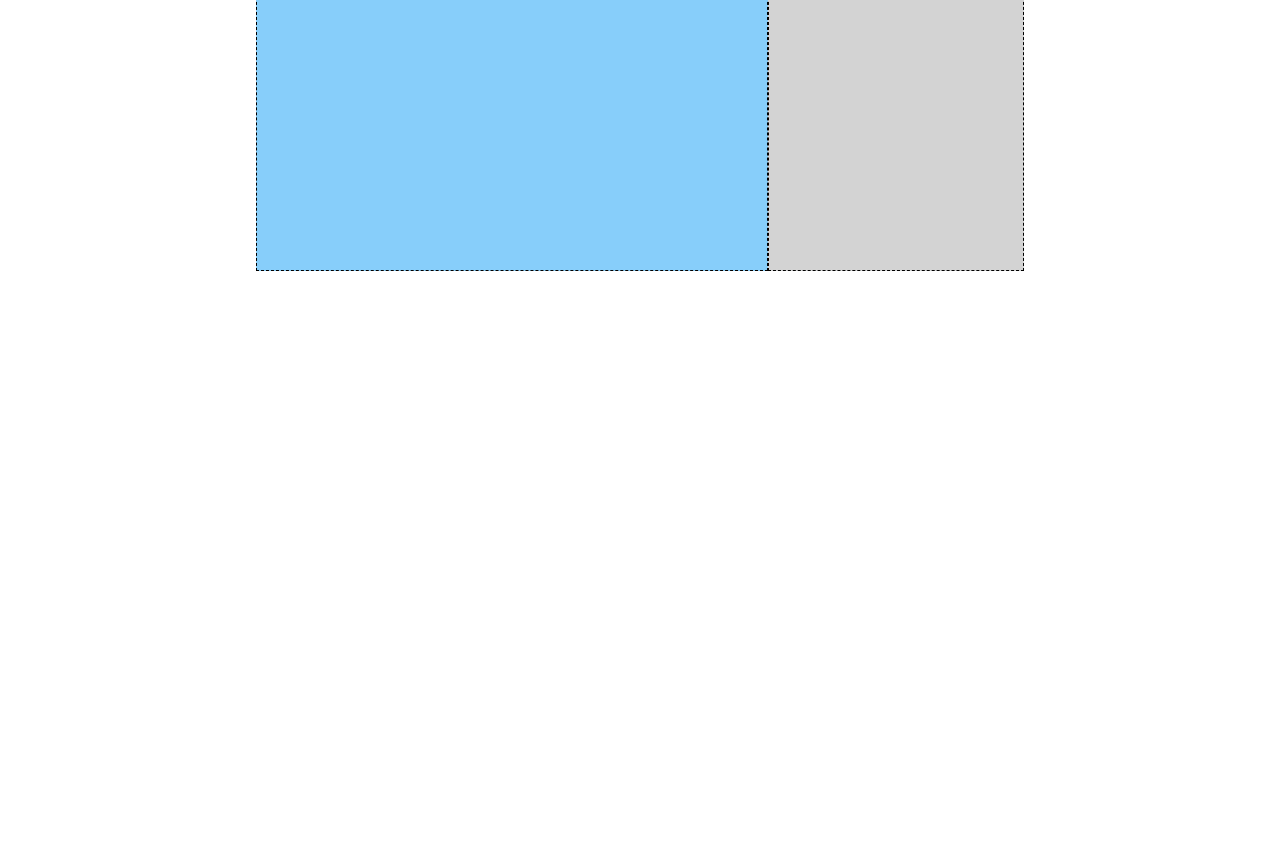
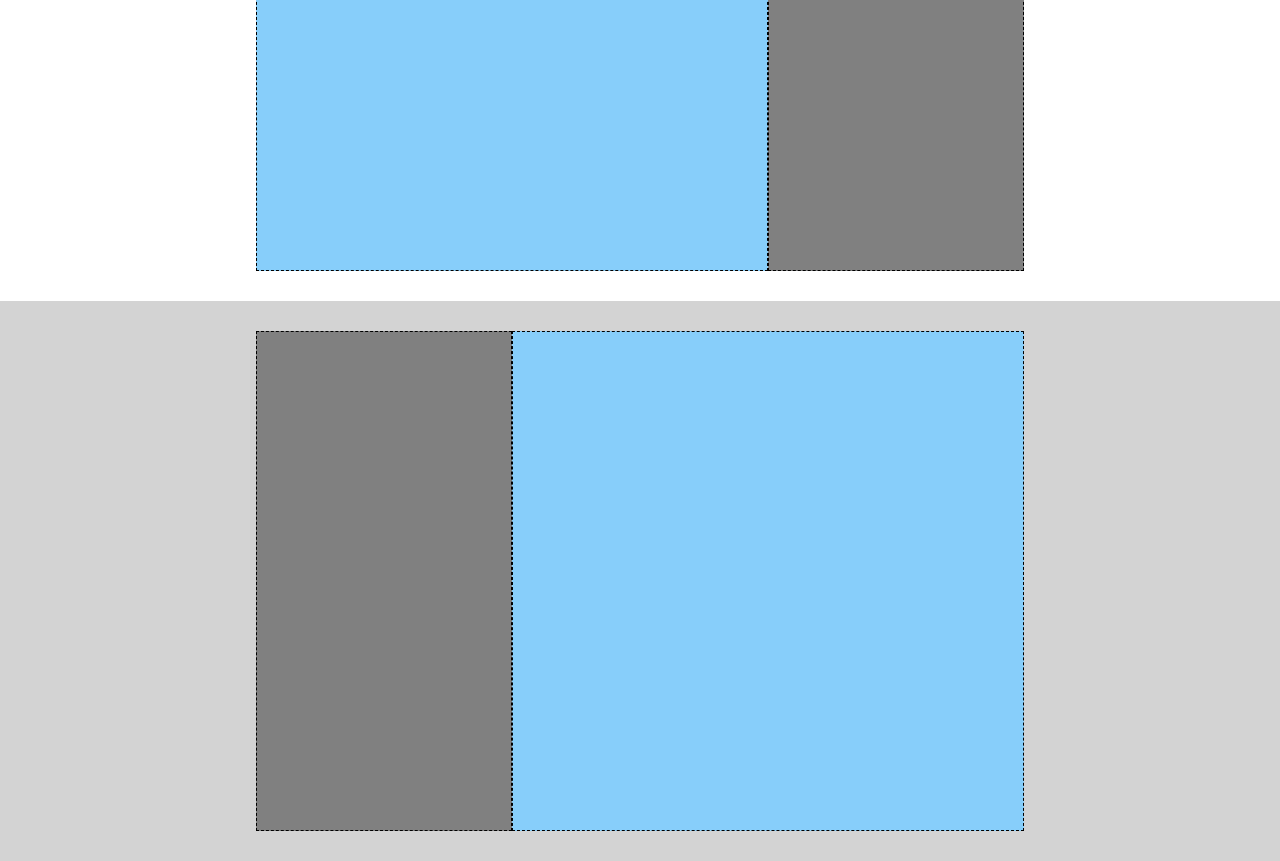
Before and after one commit to Pietroo03/htmlcss-struttura-discord, a plain HTML site: page index.html in a window 1280 px wide. Shown: the part 859-1720 px from the top of the page. Before the commit the page ends 1160 px from the top, so only its background shows below. Drawn offline with Linux system fonts and the light colour scheme.

Commit message:
add main section
added third main section
added css style

```diff
--- a/css/style.css
+++ b/css/style.css
@@ -37,6 +37,10 @@
     background-color: blue;
 }
 
+.grey-bg{
+    background-color: lightgray;
+}
+
 /* #endregion container-flex */
 
 /* #region header-classes */
@@ -74,7 +78,7 @@
 }
 
 .smaller{
-    background-color: lightgray;
+    background-color: gray;
     width: 20%;
 }
 
--- a/index.html
+++ b/index.html
@@ -32,7 +32,11 @@
             <div class="bigger square"></div>
             <div class="smaller square"></div>
         </div>
-        <div class="container-flex"></div>
+<!-- third main section -->
+        <div class="container-flex grey-bg">
+            <div class="smaller square"></div>
+            <div class="bigger square"></div>
+        </div>
         <div class="container-flex"></div>
         <div class="container-flex"></div>
     </main>
```
